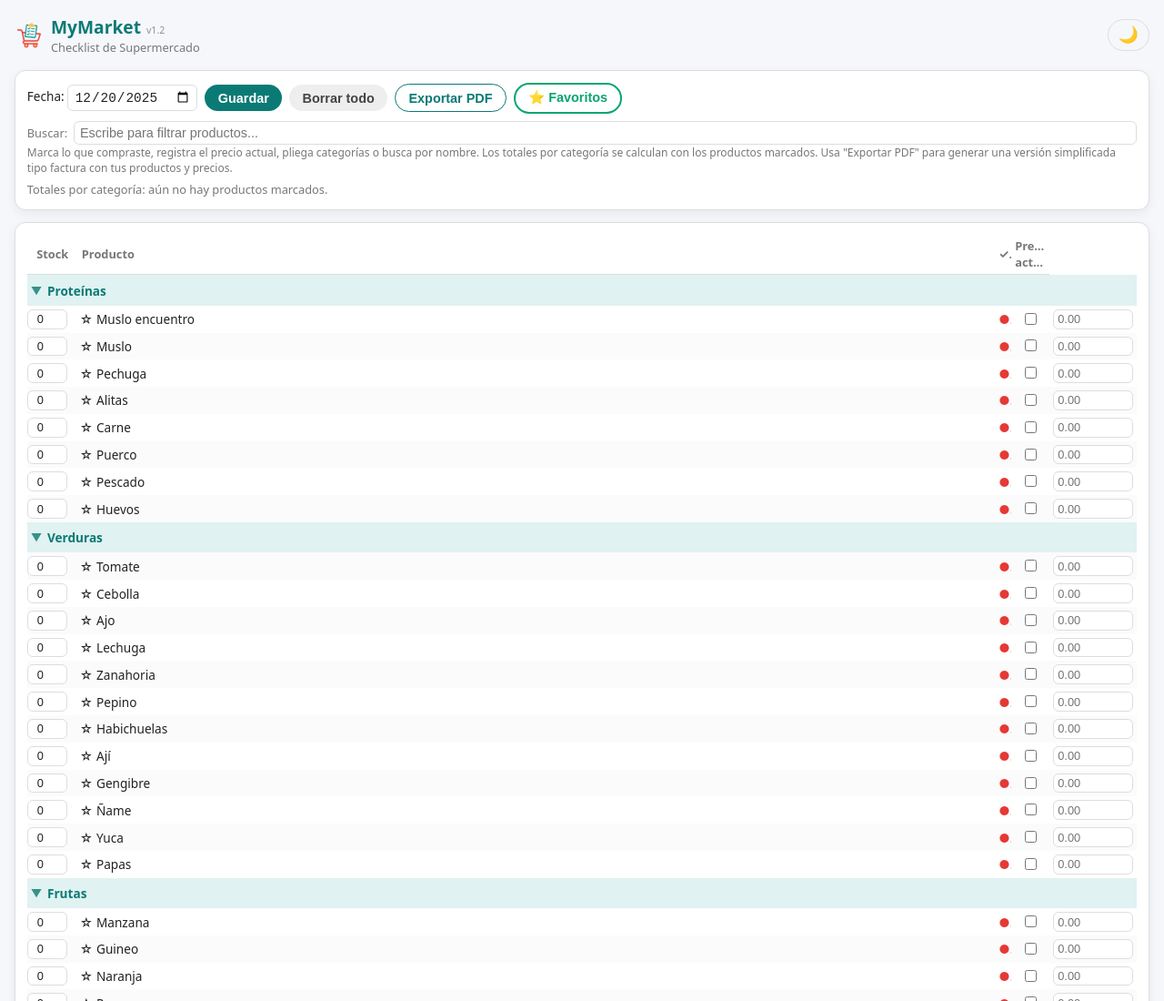
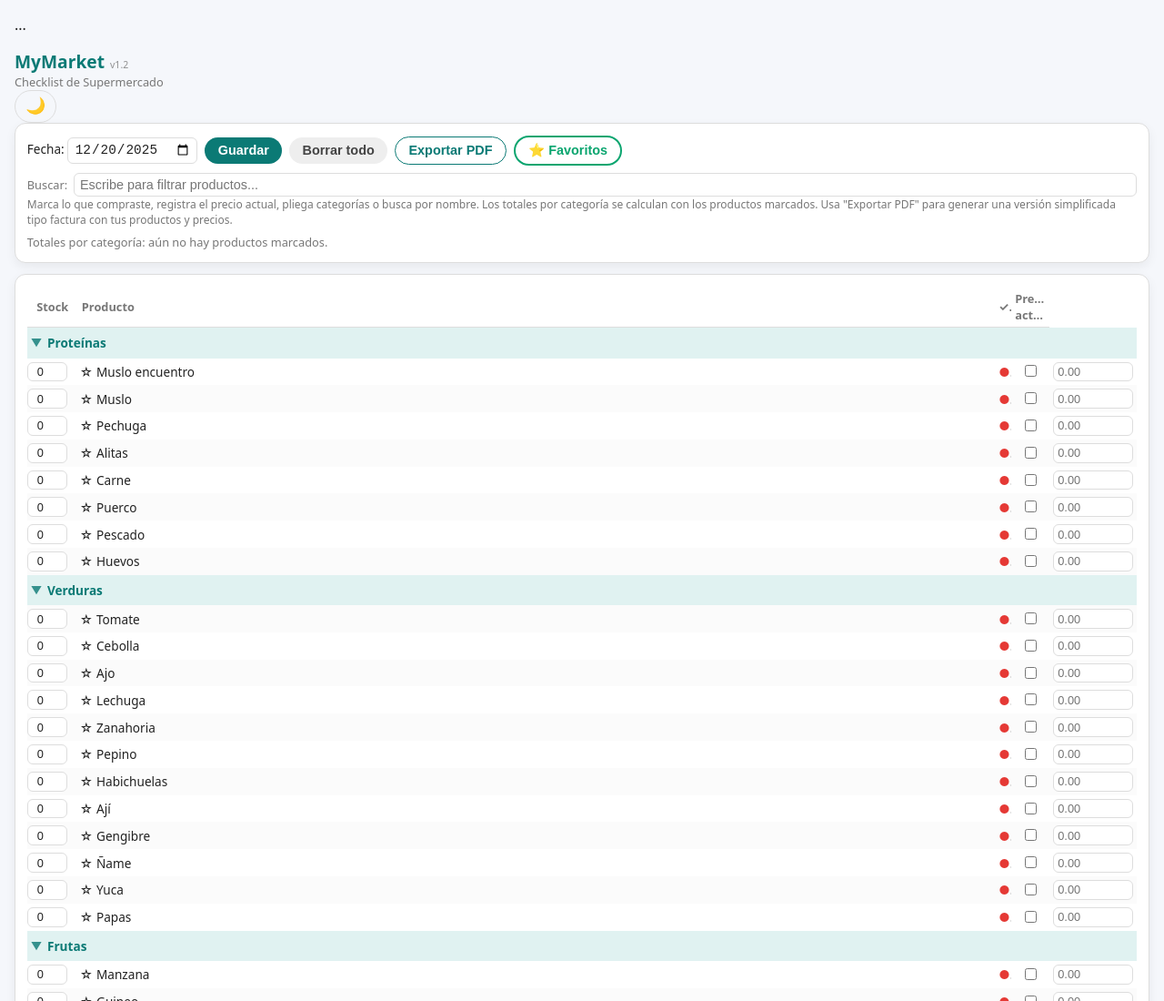
Before and after one commit to Maless-art/mymarketapp, a plain HTML site: page index.html in a window 1280 px wide. Shown: the top 1100 px of the page at 91% size. Drawn offline with Linux system fonts and the light colour scheme.

Commit message:
Add files via upload

```diff
--- a/index.html
+++ b/index.html
@@ -397,12 +397,17 @@ table th:nth-child(5), table td:nth-child(5) { min-width: 90px; }
 
   <!-- App normal -->
   <div id="appRoot">
+
+  <div id="fixed-header">
     <header class="no-print">
-      <div class="logo-wrap">
-        <div class="logo-img">
-          <img src="icon-192.png" alt="MyMarket logo">
-        </div>
-        <div>
+      ...
+    </header>
+  </div>
+
+  <!-- productos aquí -->
+
+</div>
+    <div>
         <div class="logo-text-main">
   <span class="app-name">MyMarket</span>
   <span class="app-version">v1.2</span>
```
